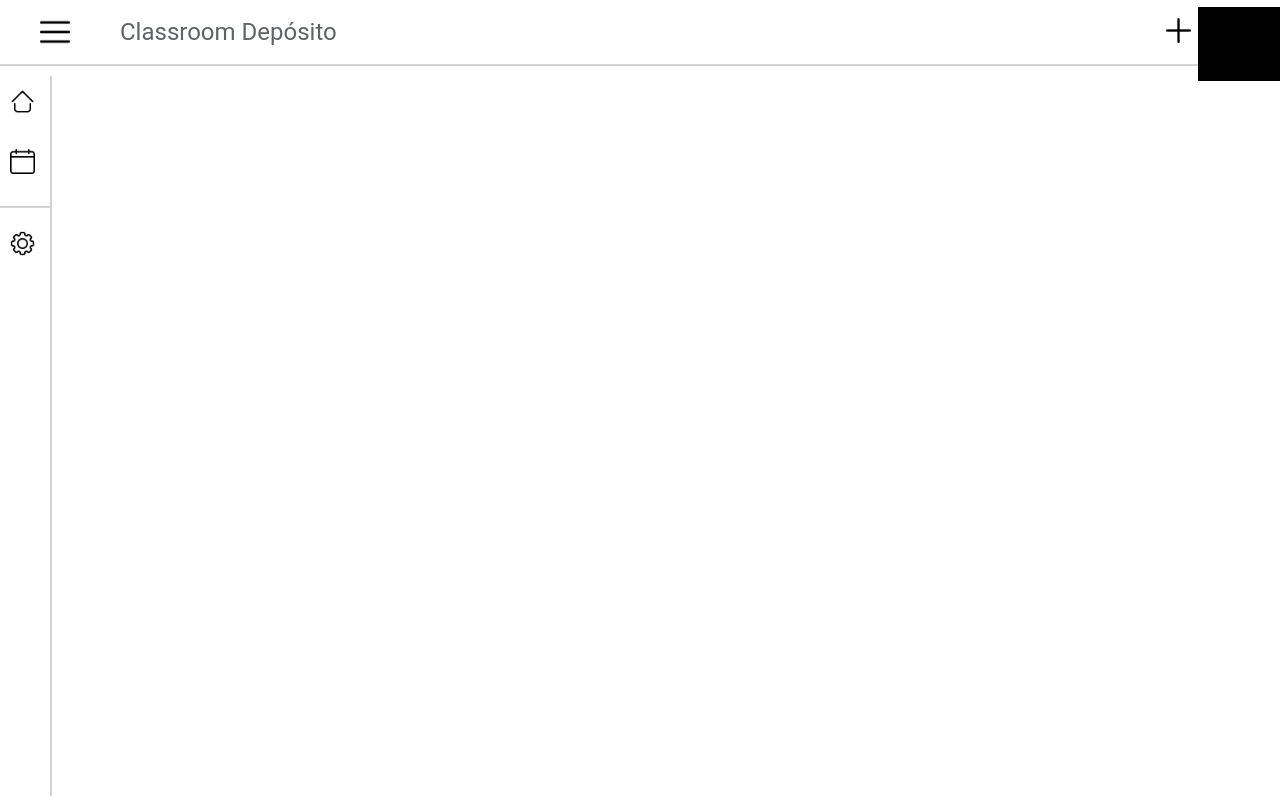
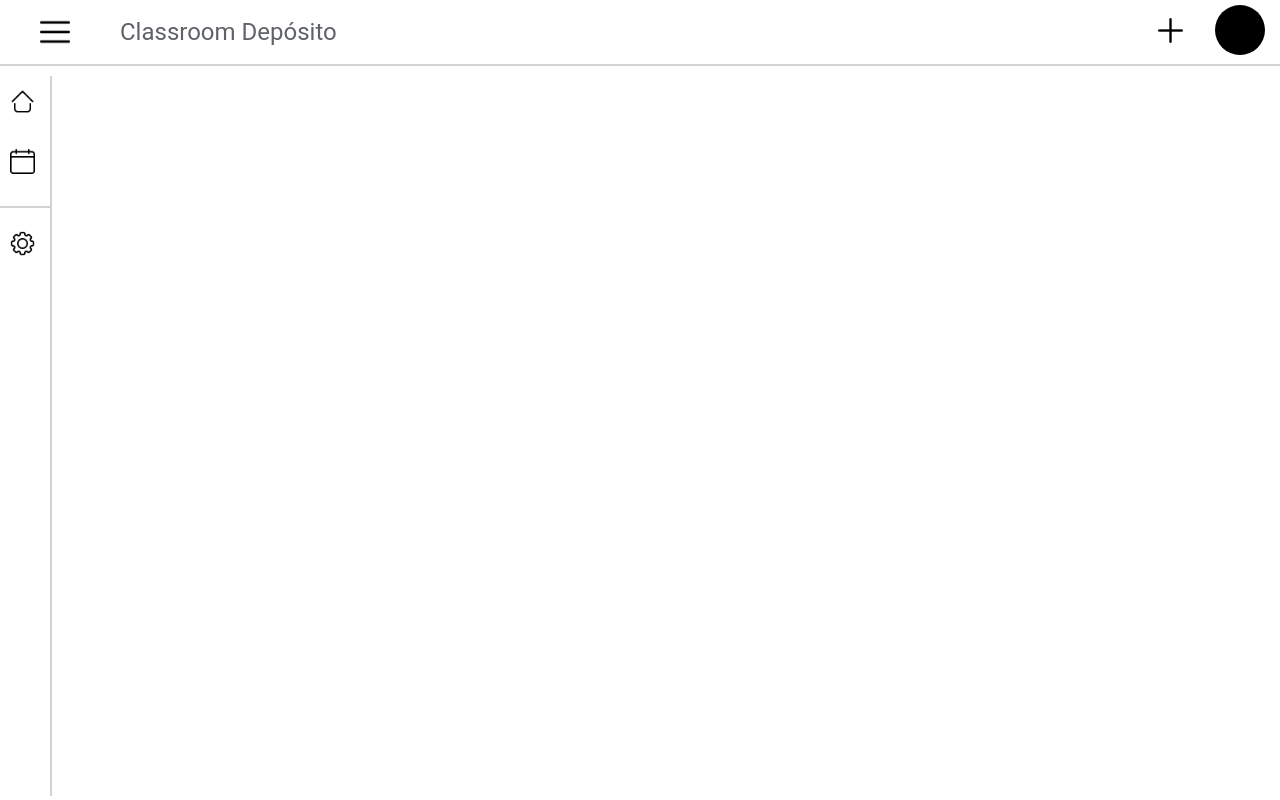
Before and after one commit to EricRubbo/Projeto-1, a plain HTML site: page side-and-navybar/build.html in a window 1280 px wide. Drawn offline with Linux system fonts and the light colour scheme.

Commit message:
Problem solved 1.1
Problema que surgiu por conta da ultima correção

```diff
--- a/side-and-navybar/build.html
+++ b/side-and-navybar/build.html
@@ -18,7 +18,7 @@
             <div>
                 <a href="#"><img src="../pngs/plus.png" alt="adicionar" width="25px" height="25px" title="Adicionar"></a>
             </div>
-            <a href="#"><img src="../pngs/user.png" alt="Usuário"></a>
+            <a href="#"><img src="../pngs/user.png" alt="Usuário" class="user"></a>
         </div>
     </header>
     <aside class="sidebar">
--- a/side-and-navybar/style.css
+++ b/side-and-navybar/style.css
@@ -16,15 +16,19 @@ header {
     height: 8vh;
 }
 
-#right a{
-    text-align: center;
-    height: 50px;
-}
 
 #right {
     display: flex;
     justify-items: center;
     align-items:center;
+}
+
+.user  {
+    text-align: center;
+    margin: 0 15px 0 25px;
+    border-radius: 50%;
+    height: 50px;
+    width: 50px;
 }
 
 #left {
@@ -67,13 +71,6 @@ header {
     color: #5f6368;
 }
 
-
-#user {
-    margin: 0 15px 0 25px;
-    border-radius: 100%;
-    height: 50px;
-    width: 50px;
-}
 
 .sidebar {
     width: 50px;
```
